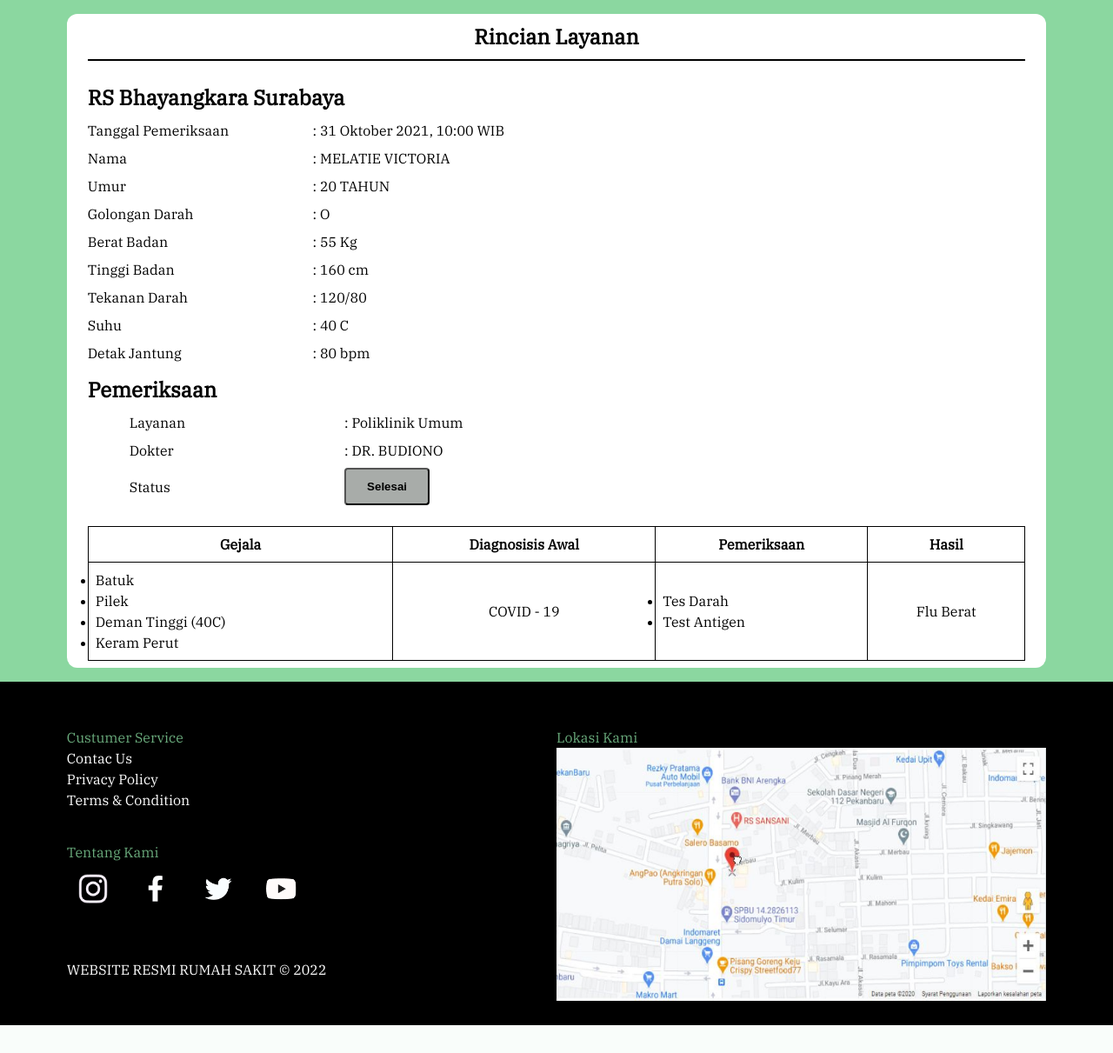
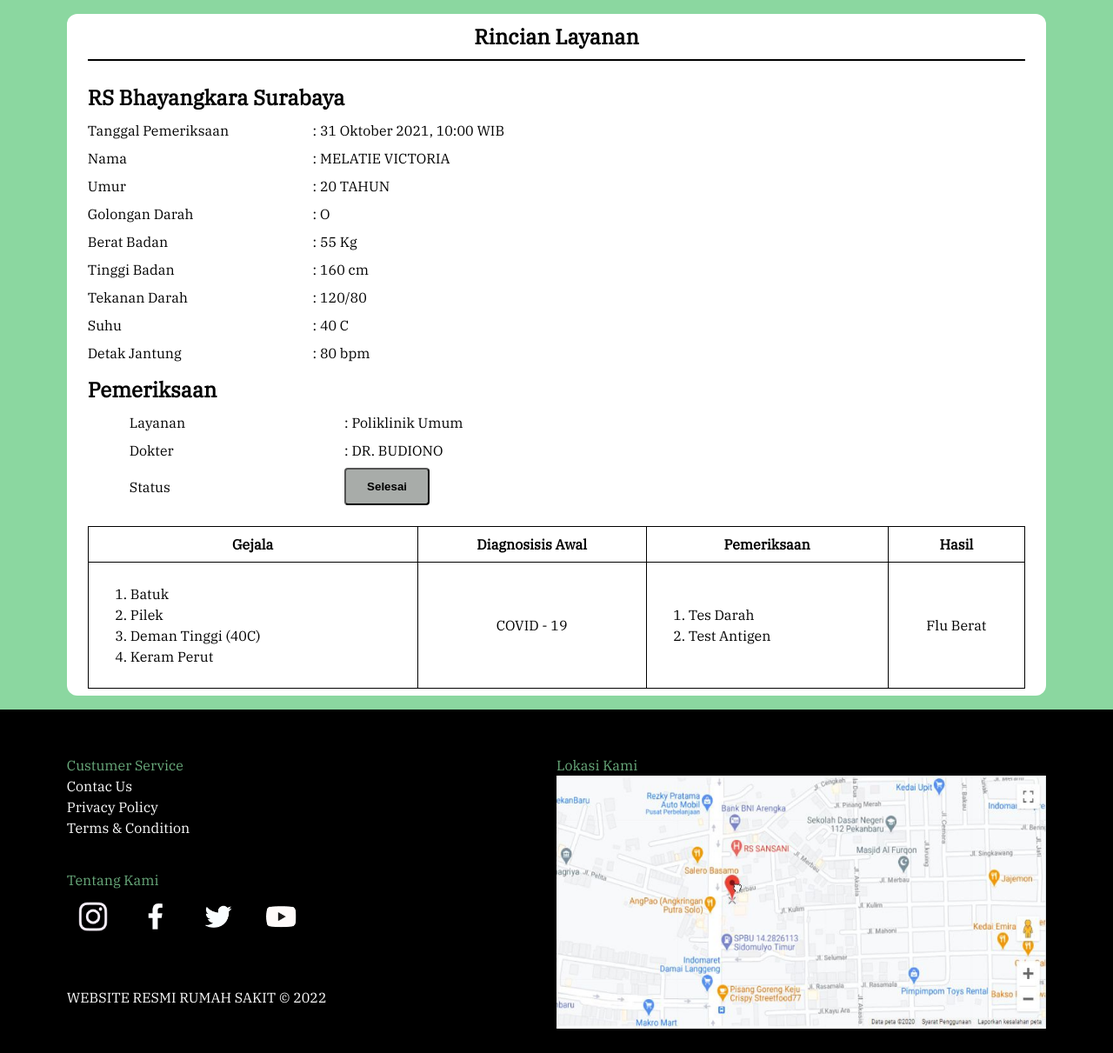
Before and after one commit to drkpega/FP_PWEB, a PHP site: template src/pages/riwayat-detail.php in a window 1280 px wide. Shown: the whole page at 87% size. Before the commit the page ends 1179 px from the top, so only its background shows below. Run offline with PHP 8.4, Linux system fonts and the light colour scheme; the template is opened without the code that fills it, so the values that code supplies are empty.

Commit message:
change riwayat ul to ol

```diff
--- a/src/pages/riwayat-detail.php
+++ b/src/pages/riwayat-detail.php
@@ -69,21 +69,21 @@
             <tbody>
               <tr>
                 <td>
-                  <ul class="text-left">
+                  <ol class="text-left">
                     <li>Batuk</li>
                     <li>Pilek</li>
                     <li>Deman Tinggi (40C)</li>
                     <li>Keram Perut</li>
-                  </ul>
+                  </ol>
                 </td>
                 <td>
                   COVID - 19
                 </td>
                 <td>
-                  <ul class="text-left">
+                  <ol class="text-left">
                     <li>Tes Darah</li>
                     <li>Test Antigen</li>
-                  </ul>
+                  </ol>
                 </td>
                 <td>
                   Flu Berat
```
